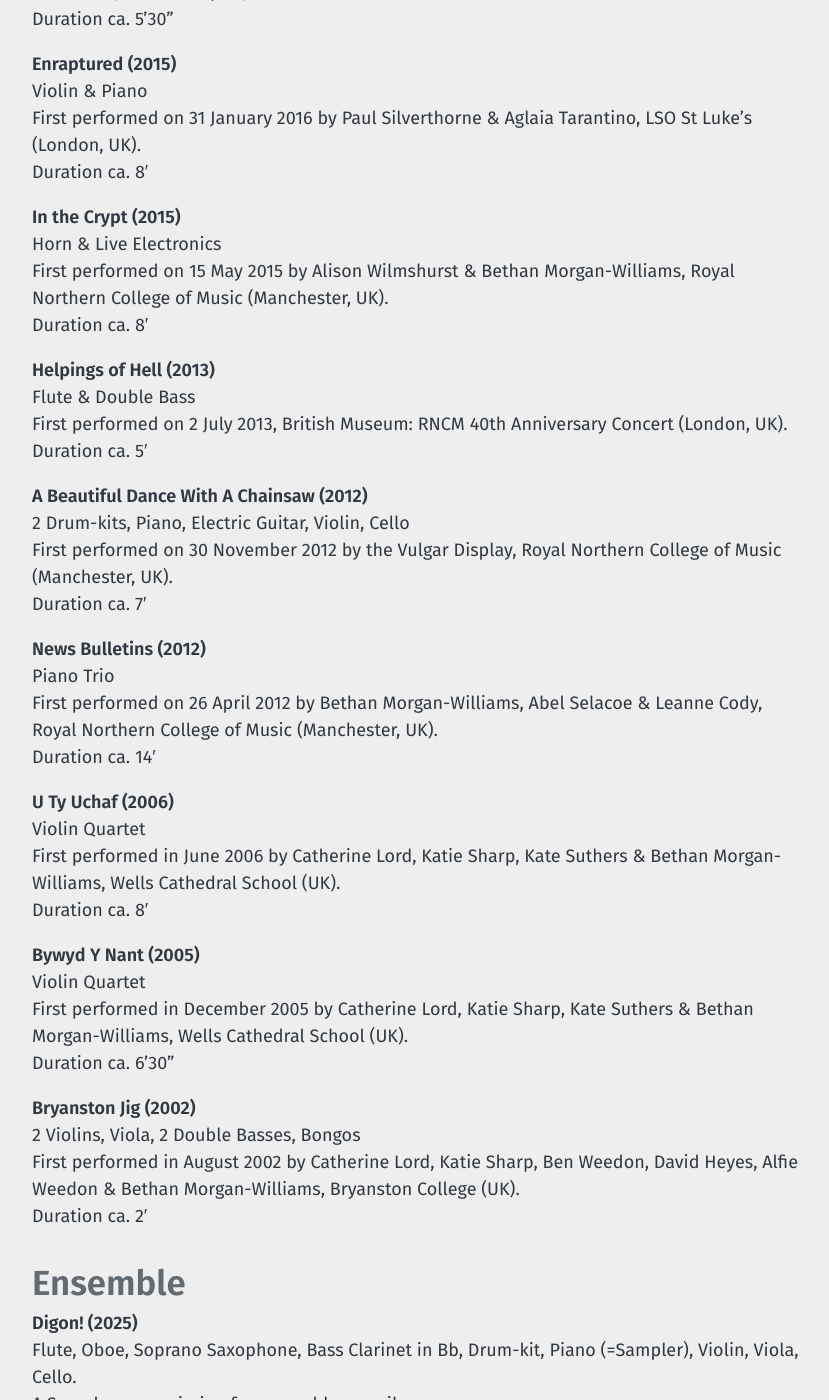
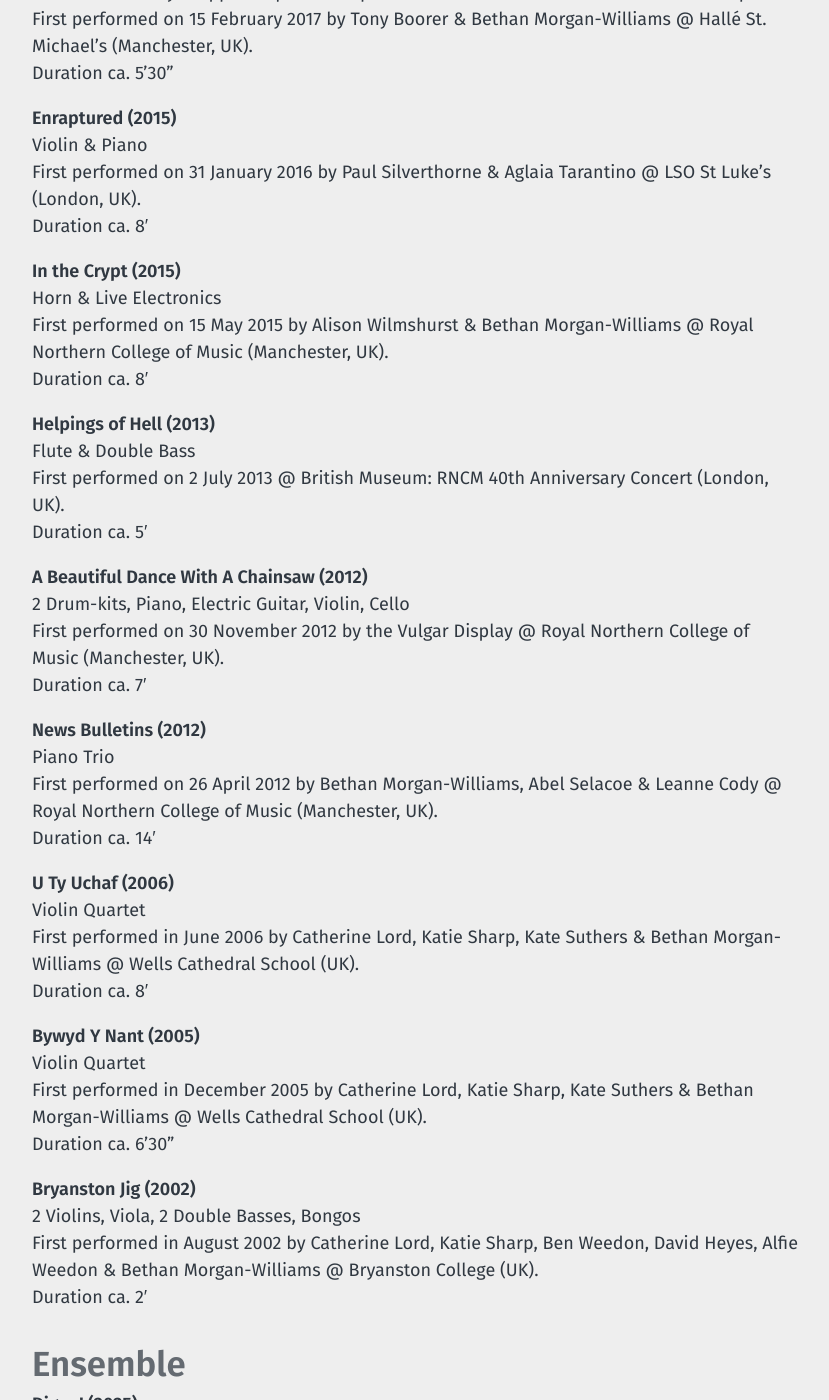
Before and after one commit to morganwilliamsb/website, a Jekyll site: the page built from works.md, in a window 1280 px wide and 1400 px high, scrolled down 4973 px. Shown: the whole window, without its empty margins (40-869 px from the left). Built offline with Jekyll 4.4.1, drawn with Linux system fonts in a browser that asks for light colours; some of the changed text lies outside the part shown.

Commit message:
Update works.md
added performance details for Walk With Me

```diff
--- a/works.md
+++ b/works.md
@@ -15,19 +15,19 @@ Skyppan (2024)
 Ffarwel i Uli (2023)
 : Amplified Violin & Ring Modulator
 : Commissioned by Hannah Weirich with funds provided by the Ernst von Siemens Music Foundation.
-: First performed on 30 August 2023 by Hannah Weirich, Studio des Ensemble Musikfabrik (Köln, DE).
+: First performed on 30 August 2023 by Hannah Weirich @ Studio des Ensemble Musikfabrik (Köln, DE).
 : Duration ca. 7’
 
 Strumble Head (2021)
 : Guitar
 : Commissioned by International Guitar Foundation & Festivals (IGF)
-: First performed on 23 October 2021 by Bradley Johnson, Kings Place (London, UK).
+: First performed on 23 October 2021 by Bradley Johnson @ Kings Place (London, UK).
 : Duration ca. 5’
 
 Reverie (2021)
 : Oboe
 : Written for Elen Morgan-Williams
-: First performed on 3 June 2021 by Elen Morgan-Williams, Guildhall School of Music & Drama (London, UK).
+: First performed on 3 June 2021 by Elen Morgan-Williams @ Guildhall School of Music & Drama (London, UK).
 : Duration ca. 8′
 
 Gêmdisyn (2020)
@@ -81,25 +81,25 @@ The Turaco (2005)
 Trying to Use Words (2025)
 : Singing Harpist & Dancer
 : Commissioned by Jenna Vergeynst
-: First performed on 25 April 2025 by Jenna Vergeynst & Myrthe Bokelmann, De Graaf (Ghent, BE).
+: First performed on 25 April 2025 by Jenna Vergeynst & Myrthe Bokelmann @ De Graaf (Ghent, BE).
 : Duration ca. 9’
 
 Gormod (2024)
 : Oboe, Basset Clarinet, Euphonium, Viola, Cello
 : Commissioned by Berliner Festspiele/MaerzMusik, with funding from the Ernst von Siemens Music Foundation.
-: First performed on 20 March 2024 by Peter Veale, Carl Rosman, Maxime Morel, Axel Porath & Dirk Wietheger, Radialsystem (Berlin, DE).
+: First performed on 20 March 2024 by Peter Veale, Carl Rosman, Maxime Morel, Axel Porath & Dirk Wietheger @ Radialsystem (Berlin, DE).
 : Duration ca. 12′
 
 Fleck (2023)
 : Clarinet in Eb, Clarinet in A, Viola
 : Written for a Darmstadt Ferienkurse workshop
-: First performed on 18 August 2023 by Marcin Domagala, Yui Matsunaga and Yona Su, Lichtenbergschule (Darmstadt, DE).
+: First performed on 18 August 2023 by Marcin Domagala, Yui Matsunaga and Yona Su @ Lichtenbergschule (Darmstadt, DE).
 : Duration ca. 10’
 
 Voices Go With You (2022)
 : Alto Flute, Cello, Percussion, Piano
 : Commissioned by Psappha Ensemble
-: First performed on 12 May 2022 by Psappha Ensemble, Hallé St. Peter’s (Manchester, UK).
+: First performed on 12 May 2022 by Psappha Ensemble @ Hallé St. Peter’s (Manchester, UK).
 : Duration ca. 11’
 
 Parodi i Dri (2021)
@@ -111,136 +111,136 @@ Parodi i Dri (2021)
 Traces of a Disco (rev. 2021)
 : Alto Flute, Bass Clarinet in Bb, Vibraphone, Cello, Double Bass
 : Revised for new instrumentation.
-: Revised version first performed on 17 July 2021 by Clare Findlater, Heather Roche, Jake Brown, Colin Alexander & Tom Goodman (cond. Darren Bloom), LSO St. Luke’s (London, UK).
+: Revised version first performed on 17 July 2021 by Clare Findlater, Heather Roche, Jake Brown, Colin Alexander & Tom Goodman (cond. Darren Bloom) @ LSO St. Luke’s (London, UK).
 : Duration ca. 6′
 
 Demeter’s Cry (2020)
 : Violin, Accordion, Double Bass, Drum-kit
 : Commissioned by Fenella Humphreys with funding from The Marchus Trust.
-: First performed on 5 October 2020 by Fenella Humphreys, Iñigo Mikeleiz Berrade, Ben Griffiths & George Barton, Chiltern Arts Festival (Henley-on-Thames, UK).
+: First performed on 5 October 2020 by Fenella Humphreys, Iñigo Mikeleiz Berrade, Ben Griffiths & George Barton @ Chiltern Arts Festival (Henley-on-Thames, UK).
 : Duration ca. 6’30″
 
 Dog in the Moon (2020)
 : Viola & Percussion
 : Commissioned by the BBC & London Symphony Orchestra for Antoine Tamestit & Colin Currie.
-: First performed on 8 October by Antoine Tamestit & Colin Currie, LSO St. Luke’s (London, UK). : Duration ca. 10′
+: First performed on 8 October by Antoine Tamestit & Colin Currie @ LSO St. Luke’s (London, UK). : Duration ca. 10′
 
 Datod (2020)
 : Violin & Piano
 : Commissioned by the Park Lane Group with funds provided by the RVW Trust.
-: First performed on 13 July 2020 by Hannah Weirich & Ulrich Löffler, Studio of Ensemble Musikfabrik (Köln, DE).
+: First performed on 13 July 2020 by Hannah Weirich & Ulrich Löffler @ Studio of Ensemble Musikfabrik (Köln, DE).
 : Duration ca. 8′
 
 Double Double (2018)
 : String Quartet
 : Commissioned by Hilary Browning
-: First performed on 6 November 2019 by Equilibrium Ensemble, University of Liverpool Lunchtime Concert Series (Liverpool, UK).
+: First performed on 6 November 2019 by Equilibrium Ensemble @ University of Liverpool Lunchtime Concert Series (Liverpool, UK).
 : Duration ca. 14’30”
 
 Ghost Tongues (2018)
 : String Quartet
 : Commissioned by the Royal Philharmonic Society through the Susan Bradshaw Composers Fund.
-: First performed on 11 July 2018 by the Ligeti Quartet, Cheltenham Music Festival at Chapel Arts.
+: First performed on 11 July 2018 by the Ligeti Quartet @ Cheltenham Music Festival at Chapel Arts.
 : Duration ca. 11′
 
 Traces of a Disco (2018)
 : Cimbalom, Bass Clarinet in Bb, Double Bass
 : Commissioned by Rachel Swanick with support from the Arts Council England, Psappha and the Whitworth Art Gallery.
-: First performed on 17 May 2018 by Psappha Ensemble, Whitworth Art Gallery (Manchester, UK).
+: First performed on 17 May 2018 by Psappha Ensemble @ Whitworth Art Gallery (Manchester, UK).
 : Duration ca. 5’40”
 
 The Cross & The Albatross (2017)
 : Bassoon & Harpsichord
 : Commissioned by Hugh Woolley
-: First performed on 7 May 2017 by Hugh Woolley and Stephen Giles, Birmingham Conservatoire (UK).
+: First performed on 7 May 2017 by Hugh Woolley and Stephen Giles @ Birmingham Conservatoire (UK).
 : Duration ca. 6’30”
 
 In Kenopsia (2017)
 : Trombone & Live Electronics
 : Commissioned by Psappha in partnership with PRS for Music Foundation Talent Development.
-: First performed on 15 February 2017 by Tony Boorer & Bethan Morgan-Williams, Hallé St. Michael’s (Manchester, UK).
+: First performed on 15 February 2017 by Tony Boorer & Bethan Morgan-Williams @ Hallé St. Michael’s (Manchester, UK).
 : Duration ca. 5’30”
 
 Enraptured (2015)
 : Violin & Piano
-: First performed on 31 January 2016 by Paul Silverthorne & Aglaia Tarantino, LSO St Luke’s (London, UK).
+: First performed on 31 January 2016 by Paul Silverthorne & Aglaia Tarantino @ LSO St Luke’s (London, UK).
 : Duration ca. 8′
 
 In the Crypt (2015)
 : Horn & Live Electronics
-: First performed on 15 May 2015 by Alison Wilmshurst & Bethan Morgan-Williams, Royal Northern College of Music (Manchester, UK).
+: First performed on 15 May 2015 by Alison Wilmshurst & Bethan Morgan-Williams @ Royal Northern College of Music (Manchester, UK).
 : Duration ca. 8′
 
 Helpings of Hell (2013)
 : Flute & Double Bass
-: First performed on 2 July 2013, British Museum: RNCM 40th Anniversary Concert (London, UK).
+: First performed on 2 July 2013 @ British Museum: RNCM 40th Anniversary Concert (London, UK).
 : Duration ca. 5′
 
 A Beautiful Dance With A Chainsaw (2012)
 : 2 Drum-kits, Piano, Electric Guitar, Violin, Cello
-: First performed on 30 November 2012 by the Vulgar Display, Royal Northern College of Music (Manchester, UK).
+: First performed on 30 November 2012 by the Vulgar Display @ Royal Northern College of Music (Manchester, UK).
 : Duration ca. 7′
 
 News Bulletins (2012)
 : Piano Trio
-: First performed on 26 April 2012 by Bethan Morgan-Williams, Abel Selacoe & Leanne Cody, Royal Northern College of Music (Manchester, UK).
+: First performed on 26 April 2012 by Bethan Morgan-Williams, Abel Selacoe & Leanne Cody @ Royal Northern College of Music (Manchester, UK).
 : Duration ca. 14′
 
 U Ty Uchaf (2006)
 : Violin Quartet
-: First performed in June 2006 by Catherine Lord, Katie Sharp, Kate Suthers & Bethan Morgan-Williams, Wells Cathedral School (UK).
+: First performed in June 2006 by Catherine Lord, Katie Sharp, Kate Suthers & Bethan Morgan-Williams @ Wells Cathedral School (UK).
 : Duration ca. 8′
 
 Bywyd Y Nant (2005)
 : Violin Quartet
-: First performed in December 2005 by Catherine Lord, Katie Sharp, Kate Suthers & Bethan Morgan-Williams, Wells Cathedral School (UK).
+: First performed in December 2005 by Catherine Lord, Katie Sharp, Kate Suthers & Bethan Morgan-Williams @ Wells Cathedral School (UK).
 : Duration ca. 6’30”
 
 Bryanston Jig (2002)
 : 2 Violins, Viola, 2 Double Basses, Bongos
-: First performed in August 2002 by Catherine Lord, Katie Sharp, Ben Weedon, David Heyes, Alfie Weedon & Bethan Morgan-Williams, Bryanston College (UK).
+: First performed in August 2002 by Catherine Lord, Katie Sharp, Ben Weedon, David Heyes, Alfie Weedon & Bethan Morgan-Williams @ Bryanston College (UK).
 : Duration ca. 2′
 
 ## Ensemble
 
 Digon! (2025)
 : Flute, Oboe, Soprano Saxophone, Bass Clarinet in Bb, Drum-kit, Piano (=Sampler), Violin, Viola, Cello.
-: A Saunders commission for ensemble mosaik.
-: First performance on 17 January 2026 by ensemble mosaik (cond. Enno Poppe), Ultraschall Berlin (DE).
+: A Saunders commission for ensemble mosaik
+: First performance on 17 January 2026 by ensemble mosaik (cond. Enno Poppe) @ Ultraschall Berlin (DE).
 : Duration ca. 15'
 
 ILDIO (2025)
 : Piccolo, Oboe, Bass Clarinet, Bassoon, Trumpet (=Marching Kazoo), Trombone (=Slide Whistle), Piano, Harp (=Voice), Violin, Viola, Cello, Double Bass.
 : Commissioned by Birmingham Contemporary Music Group with the support of Arts Council England and BCMG’s Sound Investment scheme.
-: First performed on 22 June 2025 by Birmingham Contemporary Music Group & L’Instant Donné (cond. Catherine Larsen-Maguire), Bradshaw Hall, Royal Birmingham Conservatoire (Birmingham, UK).
+: First performed on 22 June 2025 by Birmingham Contemporary Music Group & L’Instant Donné (cond. Catherine Larsen-Maguire) @ Bradshaw Hall, Royal Birmingham Conservatoire (Birmingham, UK).
 : Duration ca. 11’
 
 Gêmdis (2020)
 : Flute (=Picc.), Oboe (=Slide Whistle/Cor.), Solo Clarinet in Eb, Horn in F (=Slide Whistle), Trombone (=Slide Whistle), Tuba (=Slide Whistle), Piano (=Slide Whistle)
 : Written for Carl Rosman & Ensemble Musikfabrik as part of the Composer Collider Europe project (2017-20).
-: First performed 26 November 2022 by Ensemble Musikfabrik (cond. Christian Eggen), WDR Funkhaus (Köln, DE).
+: First performed 26 November 2022 by Ensemble Musikfabrik (cond. Christian Eggen) @ WDR Funkhaus (Köln, DE).
 : Duration ca. 17′
 
 Devil’s Elbow (2019)
 : Flute (=Alto/D.Rec.), Clarinet in Bb (=B. Cl. in Bb), Soprano Trombone, 1P, Piano (=Sampler/Slide Whistle), Harp, Electric Guitar, Live Electronics, 2 Violins, Viola, Cello, Double Bass
-: Commissioned by Uproar Ensemble.
-: First performed on 28 February 2020 by Uproar Ensemble, Chapel Arts Centre (Cardiff, UK).
+: Commissioned by Uproar Ensemble
+: First performed on 28 February 2020 by Uproar Ensemble @ Chapel Arts Centre (Cardiff, UK).
 : Duration ca. 12′
 
 Severn (2019)
 : Clarinet in A, Bass Clarinet in Bb, Mandolin, Guitar, Violin, Viola, Cello
-: First performed on 3 April 2019 by the New European Ensemble, Korzo Theatre (Den Haag, NL).
+: First performed on 3 April 2019 by the New European Ensemble @ Korzo Theatre (Den Haag, NL).
 : Duration ca. 8′
 
 Speelklok II (2018)
 : Mandolin, Accordion, Harpsichord, Celesta, Piano, Percussion
-: First performed on 24 January 2019 by the Spaceship Ensemble, Koninklijk Conservatorium Den Haag (NL).
+: First performed on 24 January 2019 by the Spaceship Ensemble @ Koninklijk Conservatorium Den Haag (NL).
 : Duration ca. 7’30”
 
 Mirages in Pisa (2016)
 : Flute (=Picc), Oboe (=Cor), Clarinet in A (=B.Cl. in Bb), Trumpet (=Picc), Horn, 1P, Piano, 2 Violins, Viola, 2 Cellos
 : Commissioned by the Royal Liverpool Philharmonic Orchestra through the Christopher Brooks Composition Prize, supported by the Rushworth Foundation.
-: First performed on 26 October 2016 by Ensemble 10/10 & Clark Rundell, St. George’s Hall Liverpool (UK).
+: First performed on 26 October 2016 by Ensemble 10/10 & Clark Rundell @ St. George’s Hall Liverpool (UK).
 : Duration ca. 12’
 
 ## Orchestra
@@ -248,95 +248,98 @@ Mirages in Pisa (2016)
 Parti Di-ffiniau (2022)
 : 3333 / 4331 / 1T 3P 1Pno 1Hp / 12.10.8.6.4
 : Commissioned by the City of Birmingham Symphony Orchestra (CBSO).
-: First performed on 29 January 2023 by the CBSO (cond. Clark Rundell), Symphony Hall (Birmingham, UK).
+: First performed on 29 January 2023 by the CBSO (cond. Clark Rundell) @ Symphony Hall (Birmingham, UK).
 : Duration ca. 4′
 
 The Promenaders (2017)
 : 2222 / 223 / 1T 2P 1H 1BG (opt.) / 10.8.6.4.2
 : Commissioned by the Promenade Concert Orchestra.
-: First performed on 21 May 2017 by the Promenade Concert Orchestra & Howard Rogerson, The Platform (Morecambe, UK).
+: First performed on 21 May 2017 by the Promenade Concert Orchestra & Howard Rogerson @ The Platform (Morecambe, UK).
 : Duration ca. 6’
 
 KNO<sub>3</sub> (2016)
 : 2222 / 2Hn / 1T 3P / 12.10.8.6.4
 : Commissioned by the International Conductors Festival.
-: First performed on 29 July 2016 by the Piccadilly Symphony Orchestra & Xavier Cloete, Norton Centre for the Arts (Danville KY, USA).
+: First performed on 29 July 2016 by the Piccadilly Symphony Orchestra & Xavier Cloete @ Norton Centre for the Arts (Danville KY, USA).
 : Duration ca. 6’
 
 Scoot (2015)
 : 3333 / 4331 / 1T 2P 1Cel 1Hp / 14.12.10.8.6
 : Commissioned by the London Symphony Orchestra through the LSO Discovery Panufnik Composers Scheme, supported by the Helen Hamlyn Trust.
-: First performed on 11 March 2016 by the London Symphony Orchestra & François-Xavier Roth, LSO St. Luke’s (London, UK).
+: First performed on 11 March 2016 by the London Symphony Orchestra & François-Xavier Roth @ LSO St. Luke’s (London, UK).
 : Recorded by LSO Live on disk _Panufnik Legacies III_.
 : Duration ca. 4’
 
 Harangue (2014)
 : 4243 / 311 / 1T 3P 1Pno 1BG 1Cel 1Hp / Solo Hn / 10.8.6.4.2
-: First performed on 10 May 2014 by Alex Wildsmith & RNCM Brand New Orchestra, Royal Northern College of Music (Manchester, UK).
+: First performed on 10 May 2014 by Alex Wildsmith & RNCM Brand New Orchestra @ Royal Northern College of Music (Manchester, UK).
 : Duration ca. 9’
 
 After Every Fourth or Fifth Question (2010)
 : 2222 / 22 / 2P 1Pno / 10.8.6.6.2
-: First performed on 3 October 2010 by RNCM Brand New Orchestra, Royal Northern College of Music (Manchester, UK).
+: First performed on 3 October 2010 by RNCM Brand New Orchestra @ Royal Northern College of Music (Manchester, UK).
 : Duration ca. 9’
 
 arr. Three Pieces for Beginner String Orchestra (2007)
 : String Orchestra
-: First performed in February 2007 by WYMSO & Catherine Lord, Wells Cathedral School (UK).
+: First performed in February 2007 by WYMSO & Catherine Lord @ Wells Cathedral School (UK).
 : Duration ca. 4’
 
 Two Shadows Taking Pictures (2007)
 : String Orchestra
-: First performed in February 2007 by the Wells Cathedral School String Ensemble & Catherine Lord, Royal Northern College of Music (Manchester, UK).
+: First performed in February 2007 by the Wells Cathedral School String Ensemble & Catherine Lord @ Royal Northern College of Music (Manchester, UK).
 : Duration ca. 7’30”
 
 Hen Daith (2005)
 : String Orchestra
-: First performed in June 2005 by the Wells Cathedral School String Ensemble & Catherine Lord, Colston Hall (Bristol, UK).
+: First performed in June 2005 by the Wells Cathedral School String Ensemble & Catherine Lord @ Colston Hall (Bristol, UK).
 : Duration ca. 5’
 
 ## Vocal
 
 Shilly Shally (2021)
 : Soprano & Piano
-: Text by Bethan Morgan-Williams.
-: Written for Sarah Dacey as part of the CoDI opera project.
-: First performed on 26 July 2021 by Sarah Dacey & Christopher Williams, Cardiff University (UK).
+: Text by Bethan Morgan-Williams
+: Written for Sarah Dacey as part of the CoDI opera project
+: First performed on 26 July 2021 by Sarah Dacey & Christopher Williams @ Cardiff University (UK).
 : Duration ca. 5′
 
 Cusan Aderyn (2019)
 : Soprano & Piano Trio
 : Text by Richard Llwyd
-: Commissioned by Canolfan Gerdd William Mathias.
-: First performed on 16 October 2021 by Alys Roberts, Sara Trickey, Sebastian Van Kuijk & Iwan Llewelyn-Jones, Galeri Arts (Caernarfon, UK).
+: Commissioned by Canolfan Gerdd William Mathias
+: First performed on 16 October 2021 by Alys Roberts, Sara Trickey, Sebastian Van Kuijk & Iwan Llewelyn-Jones @ Galeri Arts (Caernarfon, UK).
 : Duration ca. 5′
 
 arr. Liverpool Lullaby (2019)
 : Mezzo-Soprano & Piano
-: Text by Stan Kelly. Commissioned by Sandra Parr.
-: First performed on 29 September 2019 by Jennifer Johnston & Marina Staneva, Music Room (Liverpool, UK).
-: Recorded by Rubicon Classics on disk _A Love Letter To Liverpool_.
+: Text by Stan Kelly
+: Commissioned by Sandra Parr
+: First performed on 29 September 2019 by Jennifer Johnston & Marina Staneva @ Music Room (Liverpool, UK).
+: Recorded by Rubicon Classics on disk _A Love Letter To Liverpool_
 : Duration ca. 6’
 
 Coming ‘Round Again (2017)
 : SSA, Percussion, Piano
-: Text by Matthew Hill.
-: First performed on 2 July 2017 by the Liverpool Philharmonic Youth Choir, Royal Philharmonic Hall (Liverpool, UK).
+: Text by Matthew Hill
+: First performed on 2 July 2017 by the Liverpool Philharmonic Youth Choir @ Royal Philharmonic Hall (Liverpool, UK).
 : Duration ca. 4’
 
 Walk With Me (2014)
 : Mezzo-Soprano & Piano
-: Text by Beatrice Wallbank.
+: Text by Beatrice Wallbank
+: First performed on 22 April 2023 by Jessica Summers and Jelena Makarova @ Holy Trinity Church Hereford (Hereford, UK).
 : Duration ca. 6’
 
 Sleepwalking (2011)
 : Soprano & Piano
-: Text by Carly Hinds.
+: Text by Carly Hinds
 : Duration ca. 3’
 
 Remembrance (2006)
 : Alto, Alto Flute, Violin, Viola, Bass Clarinet in Bb
-: Text by Laurence Binyon. First performed on 12 November 2006 by Jessica Radcliffe, Wells Cathedral School (UK).
+: Text by Laurence Binyon
+: First performed on 12 November 2006 by Jessica Radcliffe @ Wells Cathedral School (UK).
 : Duration ca. 5’30
 
 --------------------------------------------------------------------------------
```
Also changed, not shown: other parts of works.md (+6 -6 lines).
